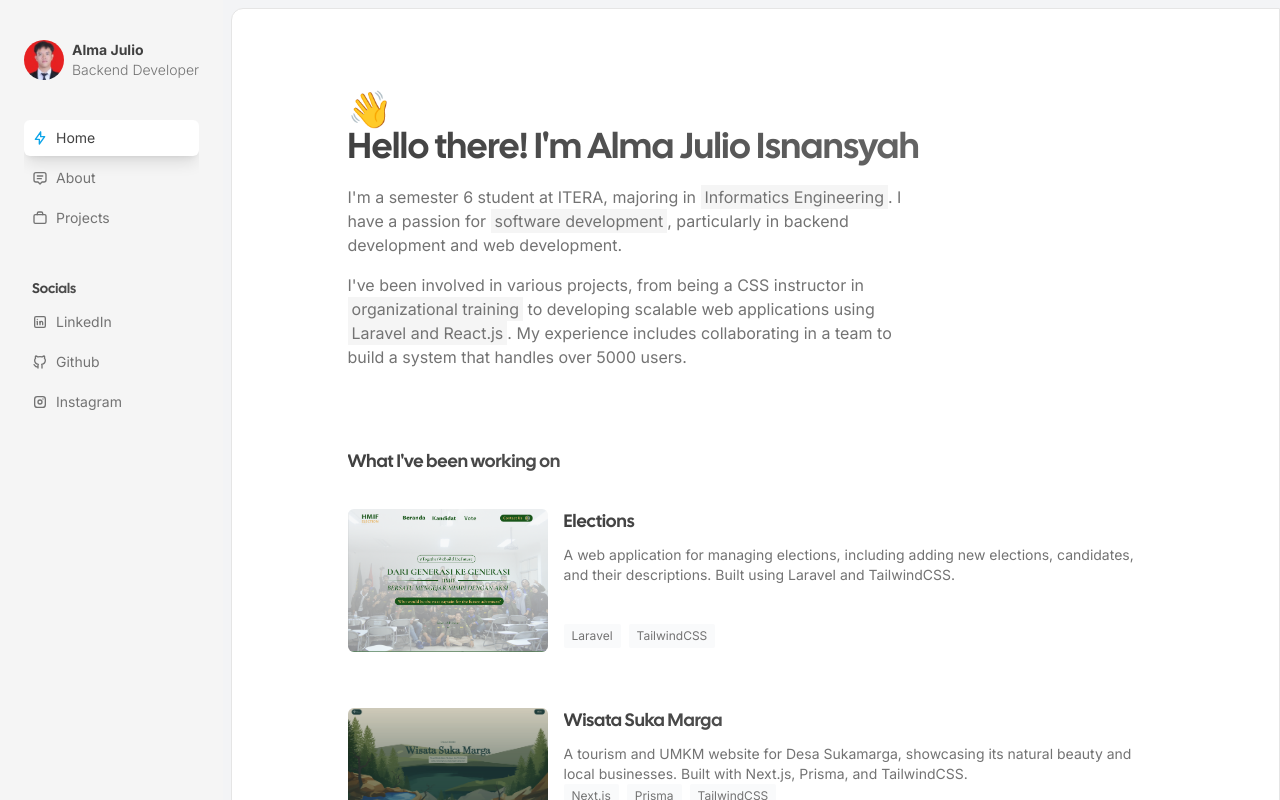
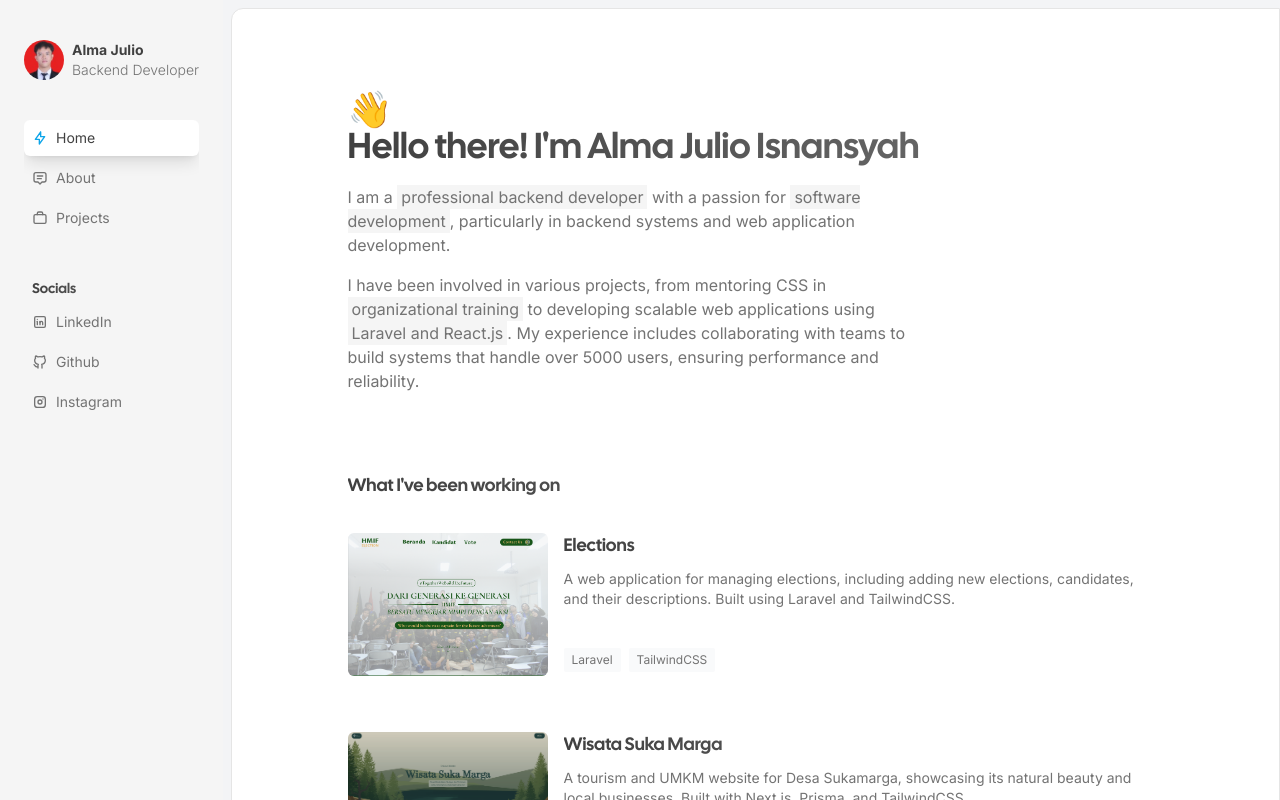
Before and after one commit to almajulioo/Portofolio-Alma, a Next.js app: page / in a window 1280 px wide. Built offline with nearby package versions, Linux system fonts and the light colour scheme.

Commit message:
change description

```diff
--- a/src/app/page.tsx
+++ b/src/app/page.tsx
@@ -4,7 +4,6 @@ import { Highlight } from '@/components/Highlight';
 import { Paragraph } from '@/components/Paragraph';
 import { Products } from '@/components/Products';
 import { TechStack } from '@/components/TechStack';
-import Image from 'next/image';
 
 export default function Home() {
     return (
@@ -12,16 +11,16 @@ export default function Home() {
             <span className="text-4xl">👋</span>
             <Heading className="font-black">Hello there! I&apos;m Alma Julio Isnansyah</Heading>
             <Paragraph className="max-w-xl mt-4">
-                I&apos;m a semester 6 student at ITERA, majoring in{' '}
-                <Highlight>Informatics Engineering</Highlight>. I have a passion for{' '}
-                <Highlight>software development</Highlight>, particularly in backend development and
-                web development.
+                I am a <Highlight>professional backend developer</Highlight> with a passion for{' '}
+                <Highlight>software development</Highlight>, particularly in backend systems and web
+                application development.
             </Paragraph>
             <Paragraph className="max-w-xl mt-4">
-                I&apos;ve been involved in various projects, from being a CSS instructor in{' '}
+                I have been involved in various projects, from mentoring CSS in{' '}
                 <Highlight>organizational training</Highlight> to developing scalable web
                 applications using <Highlight>Laravel and React.js</Highlight>. My experience
-                includes collaborating in a team to build a system that handles over 5000 users.
+                includes collaborating with teams to build systems that handle over 5000 users,
+                ensuring performance and reliability.
             </Paragraph>
             <Heading as="h2" className="font-black text-lg md:text-lg lg:text-lg mt-20 mb-4">
                 What I&apos;ve been working on
```
